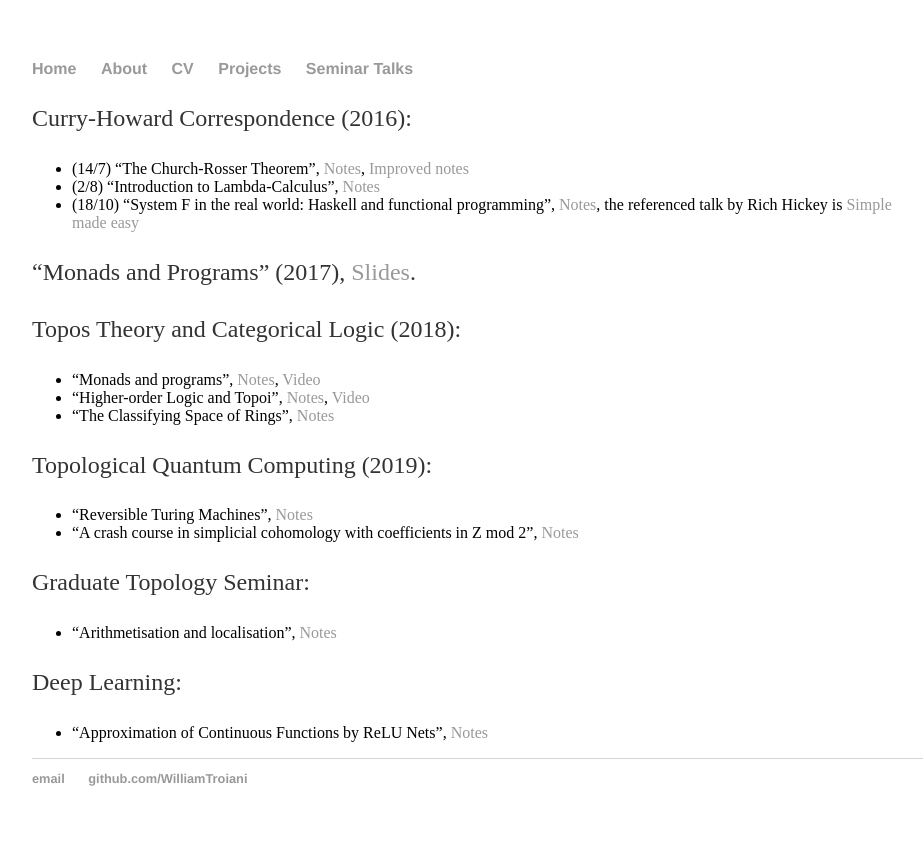
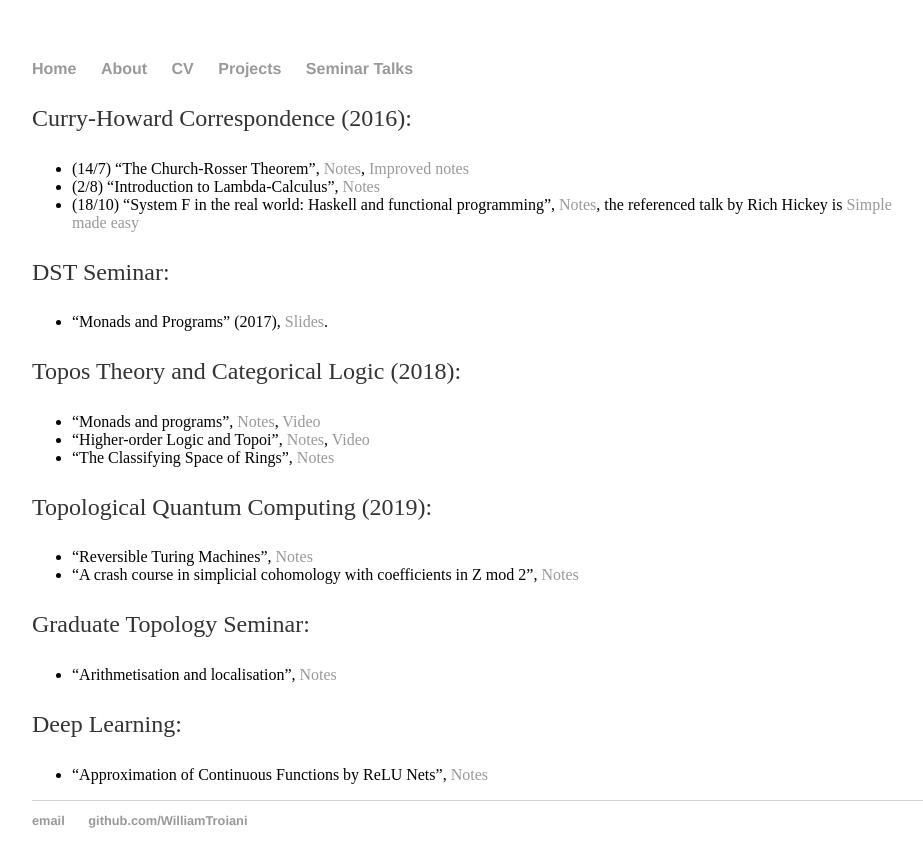
Before and after one commit to WilliamTroiani/WilliamTroiani.github.io, a Jekyll site: the page built from SeminarTalks.md, in a window 1280 px wide. Shown: the top 867 px of the page, without its empty margins (160-1083 px from the left). Built offline with Jekyll 4.4.1, drawn with Linux system fonts in a browser that asks for light colours; our own code applies the rules of GitHub Pages for plain Markdown files.

Commit message:
Update SeminarTalks.md

```diff
--- a/SeminarTalks.md
+++ b/SeminarTalks.md
@@ -8,7 +8,8 @@ Curry-Howard Correspondence (2016):
 - (2/8) "Introduction to Lambda-Calculus", <a hres = "http://therisingsea.org/notes/talk-will-lambda.pdf">Notes</a>
 - (18/10) "System F in the real world: Haskell and functional programming", <a hres = "http://therisingsea.org/notes/talk-will-haskell.pdf">Notes</a>, the referenced talk by Rich Hickey is <a href = "https://www.infoq.com/presentations/Simple-Made-Easy/">Simple made easy</a>
 
-"Monads and Programs" (2017), <a href = "Http://williamtroiani.github.io/pdfs/MonadsandPrograms.pdf">Slides</a>.
+DST Seminar:
+- "Monads and Programs" (2017), <a href = "Http://williamtroiani.github.io/pdfs/MonadsandPrograms.pdf">Slides</a>.
 
 Topos Theory and Categorical Logic (2018):
 - "Monads and programs", <a href = "http://therisingsea.org/notes/ch2018-lecture3.pdf">Notes</a>, <a href = "https://vimeo.com/261278443">Video</a>
```
